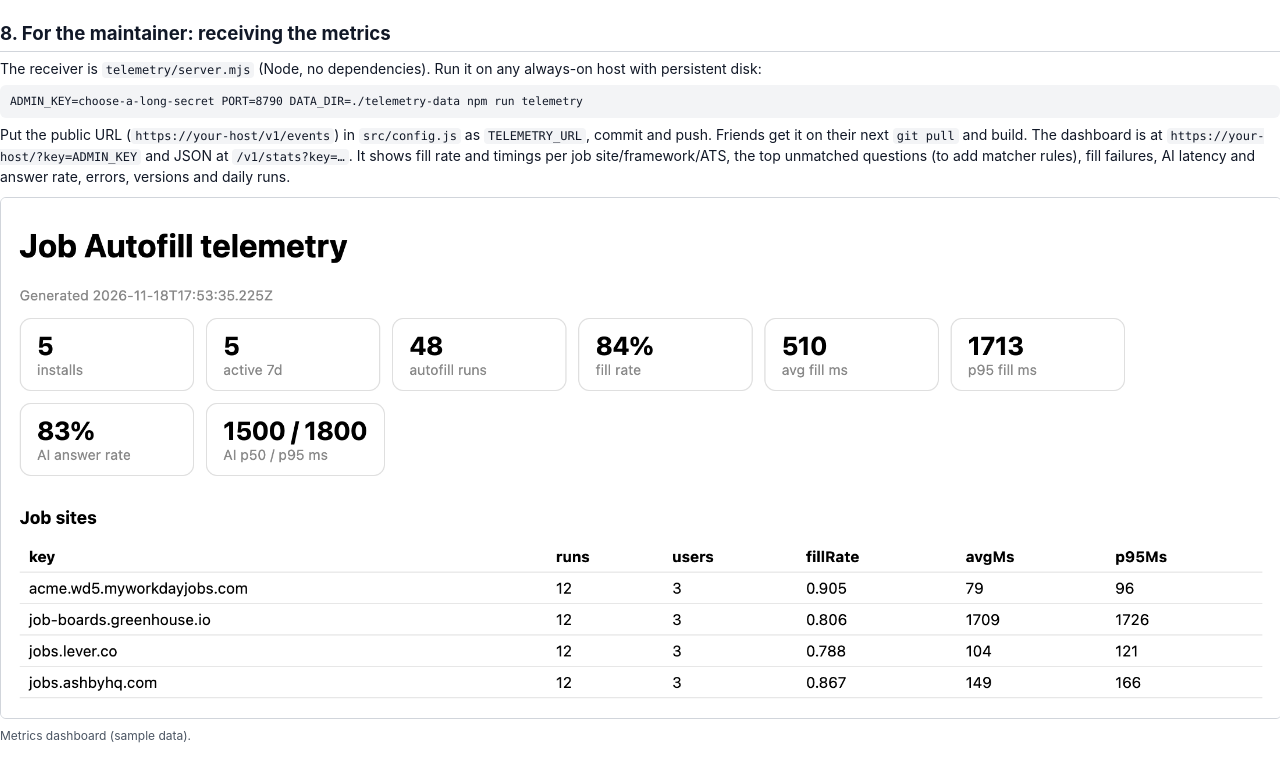
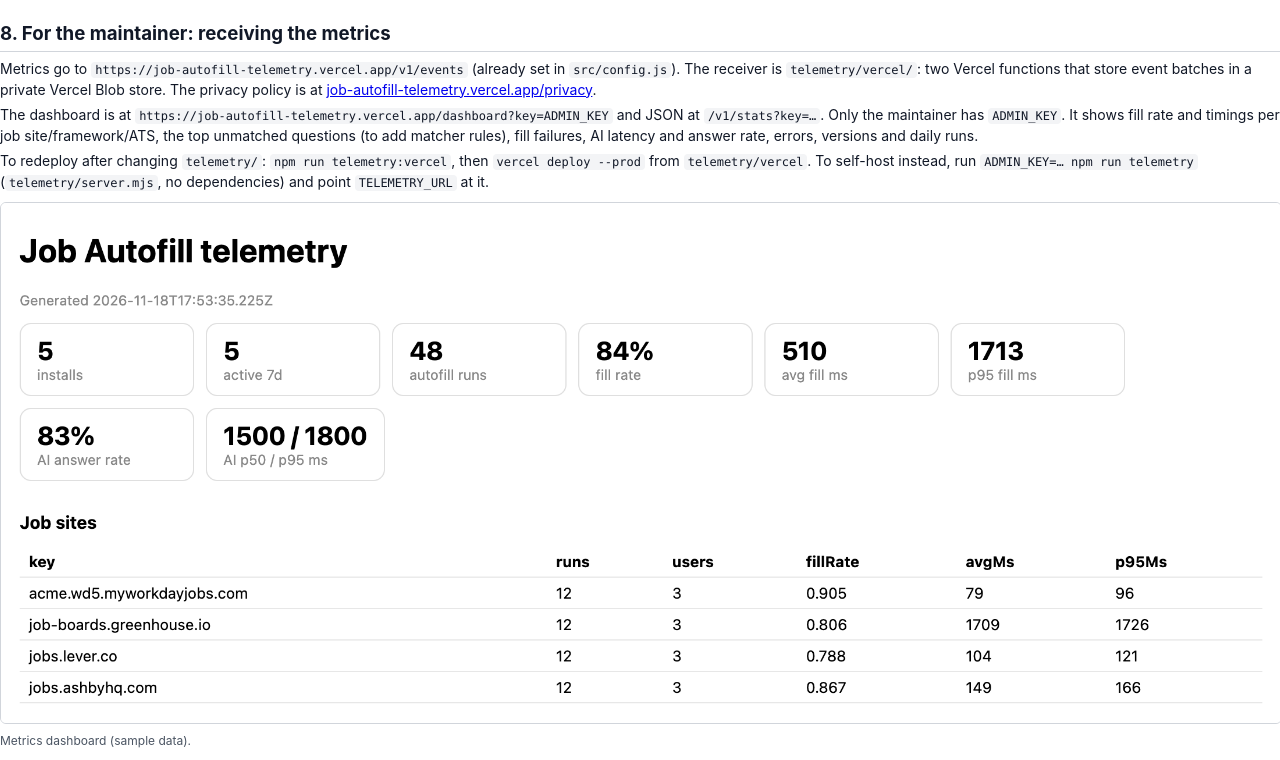
Before and after one commit to sree-code/job-autofill, a browser extension: page docs/setup-guide.html in a window 1280 px wide. Shown: the part 5283-6043 px from the top of the page. Drawn offline with Linux system fonts and the light colour scheme.

Commit message:
Deploy telemetry receiver to Vercel and enable it
TELEMETRY_URL now points at https://job-autofill-telemetry.vercel.app/v1/events
(private Blob store). Docs and the setup PDF describe the live dashboard and
privacy policy; .vercelignore keeps local tool folders out of deploys.

Co-Authored-By: Claude Opus 5.5 <noreply@anthropic.com>

```diff
--- a/docs/setup-guide.html
+++ b/docs/setup-guide.html
@@ -155,9 +155,9 @@ npm test</pre>
 </table>
 
 <h2>8. For the maintainer: receiving the metrics</h2>
-<p>The receiver is <code>telemetry/server.mjs</code> (Node, no dependencies). Run it on any always-on host with persistent disk:</p>
-<pre>ADMIN_KEY=choose-a-long-secret PORT=8790 DATA_DIR=./telemetry-data npm run telemetry</pre>
-<p>Put the public URL (<code>https://your-host/v1/events</code>) in <code>src/config.js</code> as <code>TELEMETRY_URL</code>, commit and push. Friends get it on their next <code>git pull</code> and build. The dashboard is at <code>https://your-host/?key=ADMIN_KEY</code> and JSON at <code>/v1/stats?key=…</code>. It shows fill rate and timings per job site/framework/ATS, the top unmatched questions (to add matcher rules), fill failures, AI latency and answer rate, errors, versions and daily runs.</p>
+<p>Metrics go to <code>https://job-autofill-telemetry.vercel.app/v1/events</code> (already set in <code>src/config.js</code>). The receiver is <code>telemetry/vercel/</code>: two Vercel functions that store event batches in a private Vercel Blob store. The privacy policy is at <a href="https://job-autofill-telemetry.vercel.app/privacy">job-autofill-telemetry.vercel.app/privacy</a>.</p>
+<p>The dashboard is at <code>https://job-autofill-telemetry.vercel.app/dashboard?key=ADMIN_KEY</code> and JSON at <code>/v1/stats?key=…</code>. Only the maintainer has <code>ADMIN_KEY</code>. It shows fill rate and timings per job site/framework/ATS, the top unmatched questions (to add matcher rules), fill failures, AI latency and answer rate, errors, versions and daily runs.</p>
+<p>To redeploy after changing <code>telemetry/</code>: <code>npm run telemetry:vercel</code>, then <code>vercel deploy --prod</code> from <code>telemetry/vercel</code>. To self-host instead, run <code>ADMIN_KEY=… npm run telemetry</code> (<code>telemetry/server.mjs</code>, no dependencies) and point <code>TELEMETRY_URL</code> at it.</p>
 <figure><img src="screenshots/7-telemetry-dashboard-sample.png" style="max-height:520px;object-fit:cover;object-position:top"><figcaption>Metrics dashboard (sample data).</figcaption></figure>
 
 </body>
--- a/src/config.js
+++ b/src/config.js
@@ -1,4 +1,4 @@
 // Where anonymous usage metrics are sent (only for users who opt in on the
-// options page). Set this to your deployed receiver (telemetry/server.mjs),
-// e.g. "https://your-host.example.com/v1/events". Empty = telemetry disabled.
-export const TELEMETRY_URL = "";
+// options page). This is the maintainer's Vercel receiver (telemetry/vercel).
+// Forks that run their own receiver change this; empty = telemetry disabled.
+export const TELEMETRY_URL = "https://job-autofill-telemetry.vercel.app/v1/events";
--- a/telemetry/vercel/lib/config.js
+++ b/telemetry/vercel/lib/config.js
@@ -1,5 +1,5 @@
 // GENERATED from src/config.js by scripts/build-telemetry-vercel.mjs. Do not edit.
 // Where anonymous usage metrics are sent (only for users who opt in on the
-// options page). Set this to your deployed receiver (telemetry/server.mjs),
-// e.g. "https://your-host.example.com/v1/events". Empty = telemetry disabled.
-export const TELEMETRY_URL = "";
+// options page). This is the maintainer's Vercel receiver (telemetry/vercel).
+// Forks that run their own receiver change this; empty = telemetry disabled.
+export const TELEMETRY_URL = "https://job-autofill-telemetry.vercel.app/v1/events";
```
Also changed, not shown: README.md, 3 other files.
